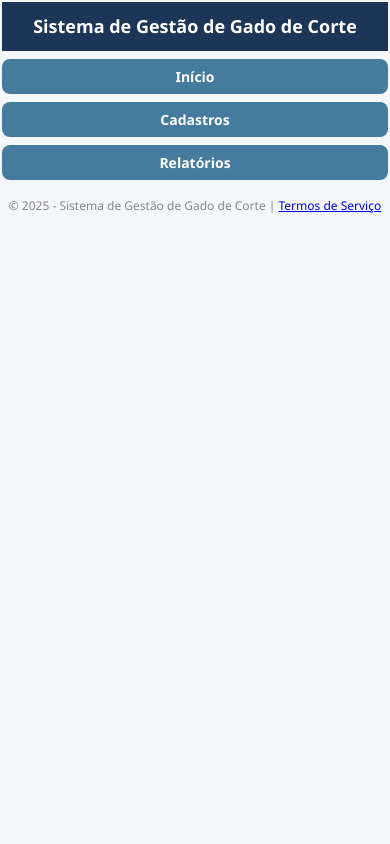
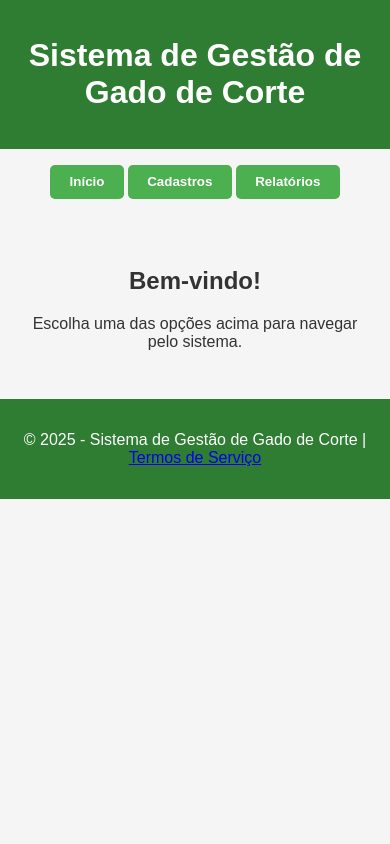
Before and after one commit to AlexC2624/registro, a Flask app: page / in a window 390 px wide. Run offline with Flask 3, Linux system fonts and the light colour scheme; parts of the project's set-up code (start-up, migrations or seed data) failed here and were passed over.

Commit message:
atualiza estilo e estrutura das páginas HTML e CSS para melhorar a usabilidade e a apresentação visual

```diff
--- a/static/style.css
+++ b/static/style.css
@@ -1,350 +1,137 @@
-/* Reset básico */
-* {
+/* Estilo geral */
+body {
     margin: 0;
     padding: 0;
-  box-sizing: border-box;
-  font-family: 'Segoe UI', Tahoma, Geneva, Verdana, sans-serif;
+    font-family: Arial, sans-serif;
+    background-color: #f5f5f5;
+    color: #333;
 }
 
-/* Fundo e corpo da página */
-body {
-  background-color: #f4f6f9;
-  color: #333;
-  line-height: 1.6;
-  padding: 10px;
-  min-height: 100vh;
+header, footer {
+    background-color: #2e7d32;
+    color: white;
+    text-align: center;
+    padding: 1rem;
 }
 
-/* Layout principal */
-.container {
-  max-width: 100%;
-  width: 100%;
-  margin: 0 auto;
-  padding: 16px;
-  background-color: #ffffff;
-  border-radius: 12px;
-  box-shadow: 0 2px 8px rgba(0, 0, 0, 0.06);
-  box-sizing: border-box;
-}
-
-@media (min-width: 600px) {
-  .container {
-    max-width: 98vw;
-    padding: 24px;
-  }
-}
-@media (min-width: 900px) {
-  .container {
-    max-width: 900px;
-    padding: 32px;
-  }
-}
-
-.container button {
-  font-size: 18px;
-}
-
-/* Cabeçalho */
-header {
-  background-color: #1D3557;
-  color: white;
-  padding: 16px 12px;
-  border-radius: 12px 12px 0 0;
+/* h1, h2 {
     text-align: center;
-}
-
-header h1 {
-  font-size: 22px;
-  word-break: break-word;
-}
-
-/* Navegação */
-nav {
-  background-color: #f1faee;
-  padding: 8px 8px;
-  border-radius: 0 0 12px 12px;
-  display: flex;
-  flex-wrap: wrap;
-  gap: 8px;
-  justify-content: center;
-}
-
-nav a {
-  font-size: 18px;
-  color: #1D3557;
-  text-decoration: none;
-  padding: 8px 12px;
-  border-radius: 8px;
-  transition: background-color 0.2s;
-  display: block;
-}
-
-nav a:hover {
-  background-color: #A8DADC;
-}
-
-/* Títulos e seções */
-h2 {
-  color: #1D3557;
-  font-size: 20px;
-  margin-bottom: 16px;
-  margin-top: 24px;
-}
-
-/* Formulários */
-form {
-  display: flex;
-  flex-direction: column;
-  gap: 12px;
-  margin-top: 8px;
-}
+    color: #2e7d32;
+} */
 
 label {
     font-weight: bold;
-  margin-bottom: 2px;
 }
 
-input,
-select,
-textarea {
-  padding: 10px;
+input, select {
+    padding: 0.5rem;
+    font-size: 1rem;
     border: 1px solid #ccc;
-  border-radius: 8px;
-  background-color: #fdfdfb;
-  font-size: 15px;
-  transition: border-color 0.2s;
-  width: 100%;
-  box-sizing: border-box;
+    border-radius: 5px;
 }
 
-input:focus,
-select:focus,
-textarea:focus {
-  border-color: #1D3557;
-  outline: none;
-}
-
-/* Botões */
 button {
-  padding: 10px 18px;
-  background-color: #457B9D;
+    padding: 0.6rem 1.2rem;
+    background-color: #4caf50;
     color: white;
     border: none;
-  border-radius: 8px;
+    border-radius: 5px;
+    font-weight: bold;
     cursor: pointer;
-  font-weight: bold;
-  transition: background-color 0.2s;
-  font-size: 16px;
-  width: 100%;
-  box-sizing: border-box;
+    transition: background-color 0.3s;
 }
 
 button:hover {
-  background-color: #1D3557;
-}
-
-/* Tabela */
-table {
-  width: 100%;
-  border-collapse: collapse;
-  margin-top: 16px;
-  background-color: #fff;
-  border-radius: 8px;
-  overflow: hidden;
-  font-size: 14px;
-  word-break: break-word;
-}
-
-th,
-td {
-  padding: 8px 10px;
-  text-align: left;
-  border-bottom: 1px solid #ddd;
-}
-
-th {
-  background-color: #f1faee;
-  color: #1D3557;
-}
-
-tr:hover {
-  background-color: #f0f3ed;
+    background-color: #388e3c;
 }
 
 .button-container {
     display: flex;
-  flex-wrap: wrap;
-  gap: 8px;
-  justify-content: center;
+    justify-content: space-between;
+    margin-top: 1rem;
 }
 
-.button-container button {
-  flex: 1 1 80px;
-  padding: 10px;
-  font-size: 15px;
-  min-width: 120px;
-  max-width: 100%;
+/* Página Index */
+.pagina-index header {
+    background-color: #2e7d32;
+    color: white !important;
+    padding: 1rem;
+    text-align: center;
 }
 
-/* Rodapé */
-footer {
-  margin-top: 32px;
-  text-align: center;
-  color: #888;
-  font-size: 14px;
+.pagina-index nav {
+    display: flex;
+    justify-content: center;
+    gap: 1rem;
+    margin: 1rem 0;
 }
 
-/* Termos */
-.terms-content {
-  background-color: #ffffff;
-  padding: 18px;
-  border-radius: 8px;
-  box-shadow: 0 2px 4px rgba(0, 0, 0, 0.08);
+.pagina-index main {
+    padding: 2rem;
+    text-align: center;
 }
 
-.terms-content h3 {
-  margin-top: 16px;
-  color: #457B9D;
+/* Página Cadastros */
+.pagina-cadastros {
+    font-family: 'Segoe UI', sans-serif;
+    background-color: #f9f9f9;
 }
 
-.terms-content p {
-  text-align: justify;
+.pagina-cadastros main {
+    padding: 2rem;
 }
 
-.terms-content ul {
-  list-style-type: square;
+.pagina-cadastros section {
+    margin-bottom: 2rem;
 }
 
-/* Relatórios e outros */
-.relatorio-options {
-  margin-top: 0.5em;
-  margin-bottom: 1em;
-}
-fieldset {
-  border: 1px solid #ddd;
-  padding: 1em;
-  margin-bottom: 1em;
-  border-radius: 8px;
-}
-legend {
-  font-weight: bold;
+.pagina-cadastros .form-group {
+    display: flex;
+    flex-wrap: wrap;
+    gap: 1rem;
+    margin-top: 1rem;
 }
 
-/* Responsivo */
-@media (max-width: 900px) {
-  .container {
-    max-width: 98vw;
-    padding: 12px;
-  }
-  header h1 {
-    font-size: 18px;
-  }
-  nav a {
-    font-size: 16px;
-    padding: 8px 8px;
-  }
-  h2 {
-    font-size: 18px;
-  }
-  button, .button-container button {
-    font-size: 15px;
-    padding: 10px;
-  }
-  th, td {
-    font-size: 13px;
-    padding: 6px 6px;
-  }
+/* Página Animal / JSON Animal */
+.pagina-animal .container,
+.pagina-json-animal .container {
+    max-width: 600px;
+    margin: auto;
+    padding: 1.5rem;
+    background: #fff;
+    border-radius: 8px;
+    box-shadow: 0 2px 10px rgba(0,0,0,0.1);
 }
 
-@media (max-width: 600px) {
-  body {
-    padding: 2px;
-  }
-  .container {
-    padding: 4px;
-    border-radius: 0;
-    box-shadow: none;
-  }
-  header {
-    padding: 10px 2px;
-    border-radius: 0;
-  }
-  nav {
-    flex-direction: column;
-    align-items: stretch;
-    gap: 4px;
-    padding: 4px 2px;
-    border-radius: 0 0 8px 8px;
-  }
-  nav a {
-    width: 100%;
-    text-align: center;
-    font-size: 15px;
-    padding: 8px 0;
-  }
-  h2 {
-    font-size: 16px;
-    margin-bottom: 10px;
-    margin-top: 16px;
-  }
-  form {
-    gap: 8px;
-  }
-  input, select, textarea {
-    font-size: 14px;
-    padding: 8px;
-  }
-  button, .button-container button {
-    font-size: 14px;
-    padding: 8px;
-    min-width: 80px;
-  }
-  table, th, td {
-    font-size: 12px;
-    padding: 4px 4px;
-  }
-  .terms-content {
-    padding: 8px;
-  }
-  footer {
-    font-size: 12px;
-    margin-top: 16px;
-  }
-  .button-container {
-    flex-direction: column;
-    align-items: stretch;
-    gap: 4px;
-  }
+.pagina-json-animal .container {
+    max-width: 500px;
+    background-color: #fefefe;
+    border-radius: 10px;
+    box-shadow: 0 0 12px rgba(0, 0, 0, 0.1);
 }
 
-/* Melhoria para tabelas em telas pequenas */
-@media (max-width: 600px) {
-  table, thead, tbody, th, td, tr {
-    display: block;
-    width: 100%;
+.pagina-animal form,
+.pagina-json-animal form {
+    display: flex;
+    flex-direction: column;
+    gap: 1rem;
 }
-  thead {
-    display: none;
+
+.pagina-json-animal input[type="text"] {
+    padding: 0.6rem;
 }
-  tr {
-    margin-bottom: 10px;
-    border-bottom: 2px solid #eee;
+
+/* Página Termos */
+.pagina-termos .terms-content {
+    padding: 2rem;
+    background-color: #ffffff;
+    border-radius: 8px;
+    box-shadow: 0 2px 8px rgba(0,0,0,0.05);
+    max-width: 800px;
+    margin: 2rem auto;
 }
-  td {
-    position: relative;
-    padding-left: 50%;
-    min-height: 32px;
-    border: none;
-    border-bottom: 1px solid #eee;
+
+.pagina-termos .terms-content h3 {
+    margin-top: 1.5rem;
+    color: #2e7d32;
 }
-  td:before {
-    position: absolute;
-    left: 8px;
-    top: 8px;
-    width: 45%;
-    white-space: nowrap;
-    font-weight: bold;
-    color: #457B9D;
-    content: attr(data-label);
-  }
-}
--- a/templates/index.html
+++ b/templates/index.html
@@ -5,22 +5,44 @@
     <meta name="viewport" content="width=device-width, initial-scale=1.0">
     <title>Opções de Cadastro</title>
     <link rel="stylesheet" href="{{ url_for('static', filename='style.css') }}">
+
+    <style>
+        .pagina-index header {
+            background-color: #2e7d32;
+            color: white;
+            padding: 1rem;
+            text-align: center;
+        }
+    </style>
 </head>
-<body>
+<body class="pagina-index">
     <header>
         <h1>Sistema de Gestão de Gado de Corte</h1>
     </header>
 
-    <form action="{{ url_for('index') }}" method="post" class="nav">
-        <button type="submit" id="page" name="page" value="inicio">Início</button>
-        <button type="submit" id="page" name="page" value="cadastros">Cadastros</button>
-        <button type="submit" id="page" name="page" value="relatorios">Relatórios</button>
-        <!-- <button type="submit" id="page" name="page" value="estoque">Estoque</button>
-        <button type="submit" id="page" name="page" value="financeiro">Financeiro</button> -->
-    </form>
+    <nav>
+        <form action="{{ url_for('index') }}" method="post" class="nav">
+            <button type="submit" name="page" value="inicio">Início</button>
+            <button type="submit" name="page" value="cadastros">Cadastros</button>
+            <button type="submit" name="page" value="relatorios">Relatórios</button>
+            <!-- Botões comentados para uso futuro -->
+            <!--
+            <button type="submit" name="page" value="estoque">Estoque</button>
+            <button type="submit" name="page" value="financeiro">Financeiro</button>
+            -->
+        </form>
+    </nav>
+
+    <main>
+        <section>
+            <h2>Bem-vindo!</h2>
+            <p>Escolha uma das opções acima para navegar pelo sistema.</p>
+        </section>
+    </main>
 
     <footer>
-        &copy; 2025 - Sistema de Gestão de Gado de Corte | <a href="{{ url_for('tos') }}">Termos de Serviço</a>
+        <p>&copy; 2025 - Sistema de Gestão de Gado de Corte |
+        <a href="{{ url_for('tos') }}">Termos de Serviço</a></p>
     </footer>
 </body>
 </html>
```
Also changed, not shown: templates/animal.html (+31 -20 lines), templates/cadastro_json_animais.html (+15 -7 lines), templates/cadastros.html (+38 -49 lines), templates/insumo.html (+21 -11 lines), templates/tos.html (+9 -0 lines). Lines whose indentation alone changed are shown as unchanged.
